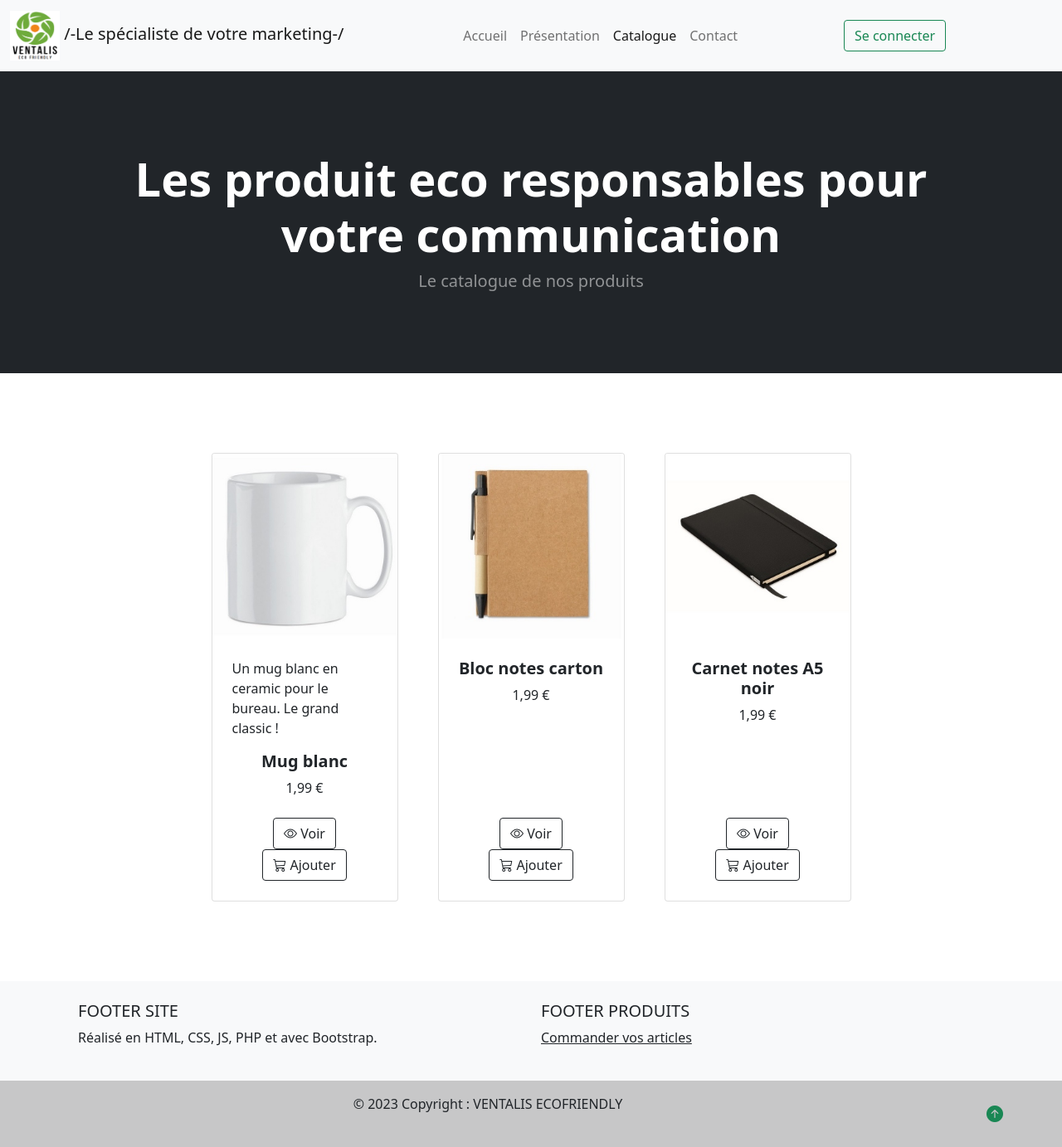
After one commit to Tristan-LATERROT/Ventalis, a PHP site: page /catalogue.php in a window 1280 px wide. The commit adds this page. Shown: the whole page at 83% size. Run offline with PHP 8.4, Linux system fonts and the light colour scheme; some libraries are stand-ins or nearby versions.

Commit message:
catalogue acces et gabarit de page

```diff
--- /dev/null
+++ b/catalogue.php
@@ -0,0 +1,110 @@
+<?php
+$title = 'VENTALIS-HOME';
+$page = 'catalogue';
+require_once('templates/header.php');
+require_once('templates/redirectUsers.php');
+?>
+
+<!-- Main -->
+<main class="site-content">
+
+<!-- Header page -->
+<header class="bg-dark py-5">
+            <div class="container px-4 px-lg-5 my-5">
+                <div class="text-center text-white">
+                    <h1 class="display-4 fw-bolder">Les produit eco responsables pour votre communication</h1>
+                    <p class="lead fw-normal text-white-50 mb-0">Le catalogue de nos produits</p>
+                </div>
+            </div>
+</header>
+
+<!-- Section-->
+<section class="py-5">
+            <div class="container px-4 px-lg-5 mt-5">
+                <div class="row gx-4 gx-lg-5 row-cols-2 row-cols-md-3 row-cols-xl-4 justify-content-center">
+                    <!-- Product start-->
+                    <div class="col mb-5">
+                        <div class="card h-100">
+                            <!-- Product image-->
+                            <img class="card-img-top" src="uploads/products/mug-blanc.jpg" alt="..." />
+                            <!-- Product details-->
+                            <div class="card-body p-4">
+                                <p>Un mug blanc en ceramic pour le bureau. Le grand classic !</p>
+                                <div class="text-center">
+                                    <!-- Product name-->
+                                    <h5 class="fw-bolder">Mug blanc</h5>
+                                    <!-- Product pricing-->
+                                    1,99 €
+                                </div>
+                            </div>
+                            <!-- Product actions-->
+                            <div class="card-footer p-4 pt-0 border-top-0 bg-transparent">
+                                    <div class="text-center">
+                                        <a class="btn btn-outline-dark mt-auto" href="#"><i class="bi bi-eye"></i> Voir</a>
+                                        <a class="btn btn-outline-dark mt-auto" href="#"><i class="bi bi-cart3"></i> Ajouter</a>
+                                    </div>
+                            </div>
+                        </div>
+                    </div>
+                    <!-- Product end -->
+
+                    <!-- Product start-->
+                    <div class="col mb-5">
+                        <div class="card h-100">
+                            <!-- Product image-->
+                            <img class="card-img-top" src="uploads/products/bloc-notes-carton-recycle.jpg" alt="..." />
+                            <!-- Product details-->
+                            <div class="card-body p-4">
+                                <div class="text-center">
+                                    <!-- Product name-->
+                                    <h5 class="fw-bolder">Bloc notes carton</h5>
+                                    <!-- Product pricing-->
+                                    1,99 €
+                                </div>
+                            </div>
+                            <!-- Product actions-->
+                            <div class="card-footer p-4 pt-0 border-top-0 bg-transparent">
+                                    <div class="text-center">
+                                        <a class="btn btn-outline-dark mt-auto" href="#"><i class="bi bi-eye"></i> Voir</a>
+                                        <a class="btn btn-outline-dark mt-auto" href="#"><i class="bi bi-cart3"></i> Ajouter</a>
+                                    </div>
+                            </div>
+                        </div>
+                    </div>
+                    <!-- Product end -->
+
+                    <!-- Product start-->
+                    <div class="col mb-5">
+                        <div class="card h-100">
+                            <!-- Product image-->
+                            <img class="card-img-top" src="uploads/products/Carnet-notes-A5-noir.jpg" alt="..." />
+                            <!-- Product details-->
+                            <div class="card-body p-4">
+                                <div class="text-center">
+                                    <!-- Product name-->
+                                    <h5 class="fw-bolder">Carnet notes A5 noir</h5>
+                                    <!-- Product pricing-->
+                                    1,99 €
+                                </div>
+                            </div>
+                            <!-- Product actions-->
+                            <div class="card-footer p-4 pt-0 border-top-0 bg-transparent">
+                                    <div class="text-center">
+                                        <a class="btn btn-outline-dark mt-auto" href="#"><i class="bi bi-eye"></i> Voir</a>
+                                        <a class="btn btn-outline-dark mt-auto" href="#"><i class="bi bi-cart3"></i> Ajouter</a>
+                                    </div>
+                            </div>
+                        </div>
+                    </div>
+                    <!-- Product end -->
+
+                </div>
+            </div>
+</section>
+
+</main>
+
+<!-- Footer -->
+<?php
+require_once('templates/footer.php');
+?>
--- a/templates/navbar.php
+++ b/templates/navbar.php
@@ -42,8 +42,8 @@
 				</li>
 				<li class="nav-item">
 					<a
-					href=""
-					class="nav-link <?php if($page =='produits') {echo 'active" aria-current="page';} ?>">
+					href="catalogue.php"
+					class="nav-link <?php if($page =='catalogue') {echo 'active" aria-current="page';} ?>">
 					Catalogue
 					</a>
 				</li>
--- a/templates/navbarUser.php
+++ b/templates/navbarUser.php
@@ -42,8 +42,8 @@
 						</li>
 						<li class="nav-item">
 							<a
-							href=""
-							class="nav-link <?php if($page =='produits') {echo 'active" aria-current="page';} ?>">
+							href="catalogue.php"
+							class="nav-link <?php if($page =='catalogue') {echo 'active" aria-current="page';} ?>">
 							Catalogue
 							</a>
 						</li>
```
Also changed, not shown: modules/product.php (+2 -14 lines).
